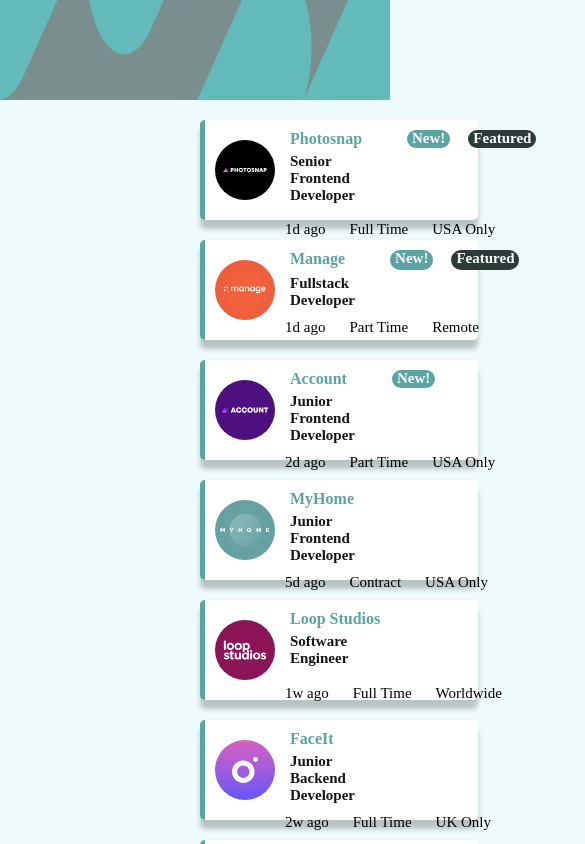
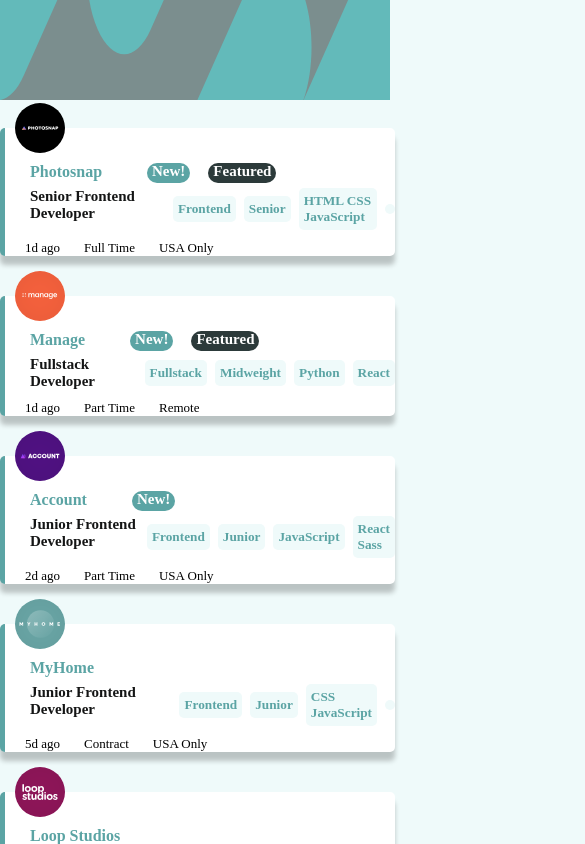
Before and after one commit to MuneneCalvin/Static-Job-Listing, a React (Vite) app: page / in a window 390 px wide. Shown: the top 844 px of the page, 585 px wide, since content can reach past the window. Built offline with nearby package versions, Linux system fonts and the light colour scheme.

Commit message:
modified css

```diff
--- a/src/StoreData.js
+++ b/src/StoreData.js
@@ -144,7 +144,7 @@
       "postedAt": "3w ago",
       "contract": "Full Time",
       "location": "Worldwide",
-      "languages": ["JavaScript  ", "Python "],
+      "languages": ["JavaScript ", "", "Python "],
       "tools": ["Django"]
     },
     {
--- a/src/components/profile.css
+++ b/src/components/profile.css
@@ -5,8 +5,10 @@
     -moz-box-shadow: 0px 9px 5px 0px rgba(0,0,0,0.22);
     height: 100px;
     width: 70%;
-    margin-left: 200px;
-    margin-top: 20px;
+    margin-left: auto;
+    margin-right: auto;
+    margin-top: 28px;
+    margin-bottom: 40px;
     display: flex;
     border-radius: 5px;
     border-left: 5px solid hsl(180, 29%, 50%);
@@ -18,13 +20,14 @@
     padding-left: 10px;
 }
 .left {
-    display: flex;
-    flex-direction: column;
+    margin-left: 10px;
+    width: 100%;
+
 }
+
 .top {
     display: flex;
     flex-direction: row;
-    /* border: 1px solid blue; */
     width: 400px;
     height: 20px;
     margin-left: 15px;
@@ -62,8 +65,12 @@
 .middle {
     margin-top: 5px;
     display: flex;
+    flex-direction: row;
     margin-left: 15px;
+    gap: 0.5rem;
+    justify-content: space-between;
 }
+
 .middle .position {
     font-family: league spartan;
     font-size: 15px;
@@ -79,13 +86,15 @@
 .right {
     display: flex;
     flex-direction: row;
-    justify-content: center;
+    justify-content: space-around;
     align-items: center;
-    margin-left: 250px;
+    width: fit-content;
+    margin-right: 10px;
     gap: 0.5rem;
     color: hsl(180, 29%, 50%);
 }
 .role  {
+
     background-color: hsl(180, 52%, 96%);
     padding: 5px;
     border-radius: 5px;
@@ -122,7 +131,7 @@
     color: white;
 }
 .bottom {
-    font-size: 15px;
+    font-size: 13px;
     display: flex;
     flex-direction: row;
     margin-left: 10px;
@@ -134,3 +143,24 @@
     font-weight: 500;
     color: hsl(180, 8%, 52%);
 }
+
+/* Media query for phones with max-with of 600px */
+@media screen and (max-width: 715px) {
+    .card{
+        height: fit-content;
+        width: 100%;
+        flex-direction: column;
+    }
+    #cardimg {
+        height: 50px;
+        width: 50px;
+        margin-top: -45px;
+    }
+
+
+
+
+
+
+
+}
```
Also changed, not shown: src/components/Profile.jsx (+6 -4 lines).
